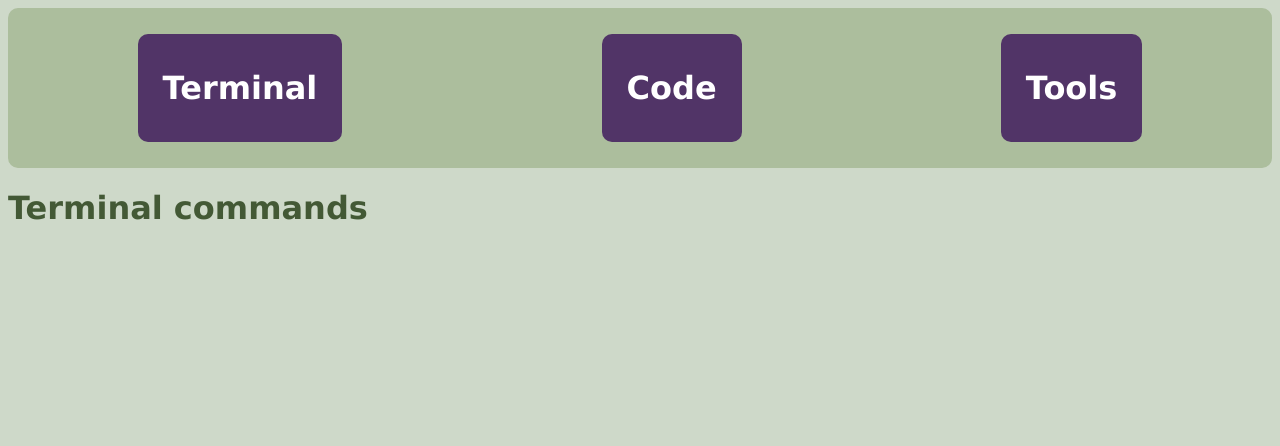
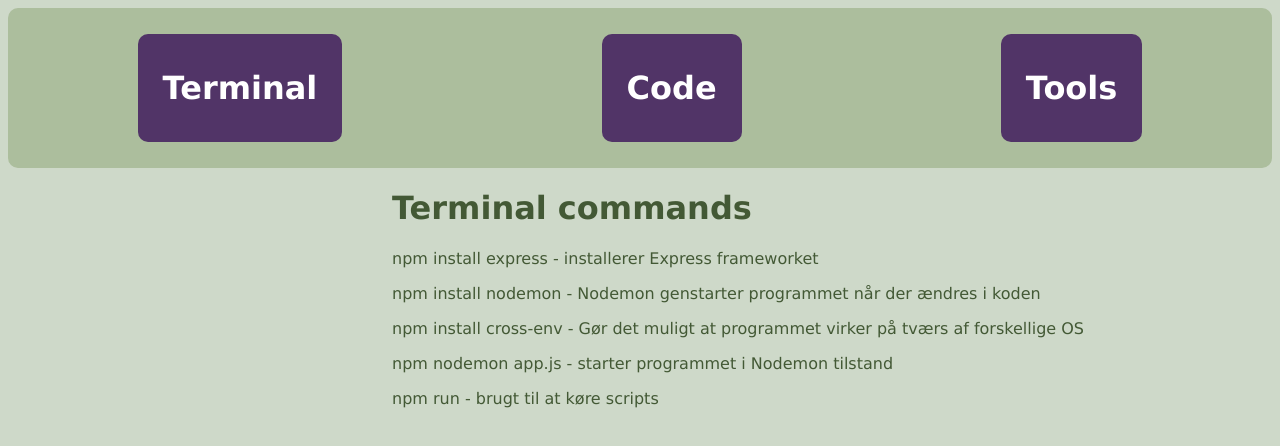
Before and after one commit to kasperfauerby/Kasper_Mandatory_1, a website: page public/firstpage.html in a window 1280 px wide. Drawn offline with nearby package versions, Linux system fonts and the light colour scheme.

Commit message:
terminal commands

```diff
--- a/public/firstpage.html
+++ b/public/firstpage.html
@@ -24,6 +24,15 @@
 
         <h1> Terminal commands </h1>
 
+        <p>npm install express - installerer Express frameworket</p>
+        <p>npm install nodemon - Nodemon genstarter programmet når der ændres i koden</p>
+        <p>npm install cross-env - Gør det muligt at programmet virker på tværs af forskellige OS</p>
+
+
+        <p>npm nodemon app.js - starter programmet i Nodemon tilstand</p>
+
+        <p>npm run - brugt til at køre scripts</p>
+
 
 
 
--- a/public/style.css
+++ b/public/style.css
@@ -5,5 +5,5 @@ body {
 }
 
 #content {
-
+    padding-left: 30vw;
 }
```
